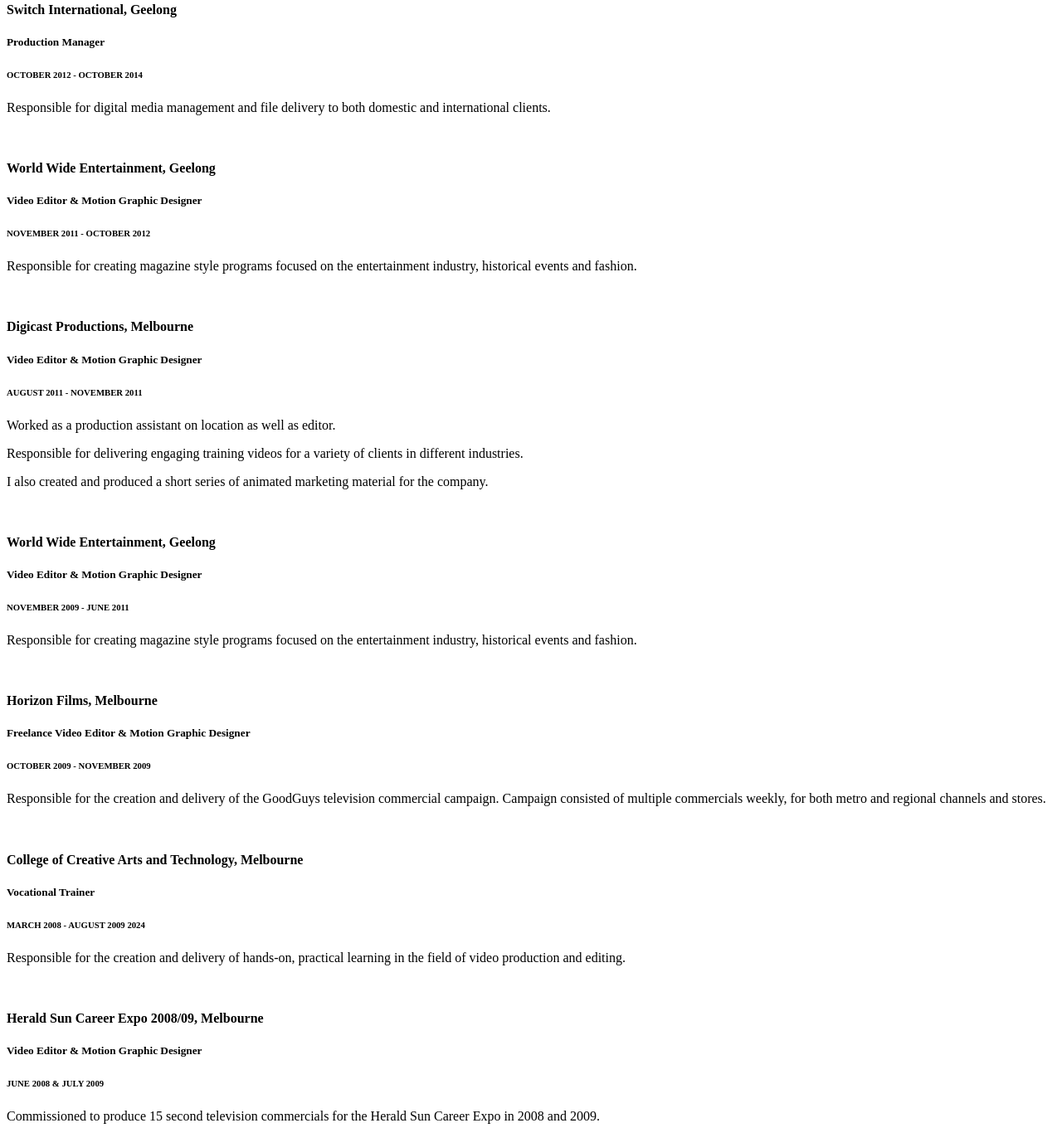
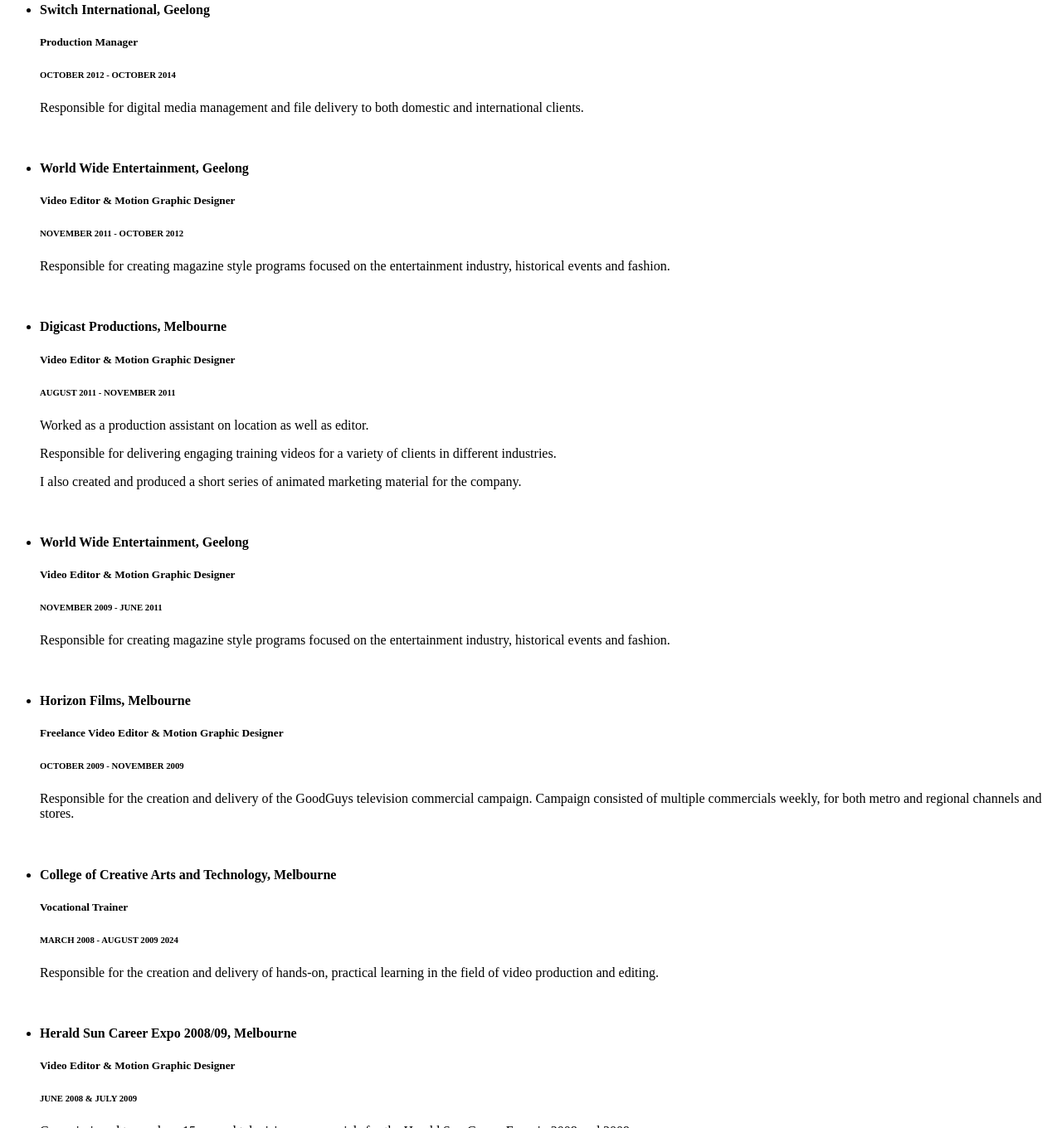
Before and after one commit to jakethemuss77/html-portfolio, a plain HTML site: page index.html in a window 1280 px wide. Shown: the part 1440-2800 px from the top of the page at 83% size. Drawn offline with Linux system fonts and the light colour scheme.

Commit message:
Update 13-08-24 V1.5

```diff
--- a/index.html
+++ b/index.html
@@ -65,76 +65,72 @@
         id="education">
         Education
     </h2>
-    <h4>JMC Academy, South Melbourne</h4>
+    <ul>
+    <li><h4>JMC Academy, South Melbourne</h4></li>
     <h5>Advanced Diploma Digital Film and Television Production.</h5>
     <h6>FEBRUARY 2003 - NOVEMBER 2004</h6>
+</ul>
 </div>
 <hr>
 <!--Work Experience Section-->
 <div>
 <h2 id="work_experience">Work Experience</h2>
-<h4>Inverleigh, South Melbourne</h4>
+<ul>
+<li><h4>Inverleigh, South Melbourne</h4></li>
 <h5>Senior Video Editor</h5>
 <h6>MARCH 2015 - JULY 2024</h6>
 <p>Responsible for the creation and delivery of 30 Minute, weekly sports programs for broadcast and online streaming.</p>
 <br>
-</div>
-<div>
-<h4>Reinvent your Career Expo, Melbourne</h4>
+
+<li><h4>Reinvent your Career Expo, Melbourne</h4></li>
 <h5>Video Editor & Motion Graphic Designer</h5>
 <h6>JUNE 2009 & JUNE 2015</h6>
 <p>Commissioned to produce 15 second television commercials for the 2015 Reinvent Your Career Expo.</p>
 <br>
-</div>
-<div>
-<h4>Switch International, Geelong</h4>
+
+<li><h4>Switch International, Geelong</h4></li>
 <h5>Production Manager</h5>
 <h6>OCTOBER 2012 - OCTOBER 2014</h6>
 <p>Responsible for digital media management and file delivery to both domestic and international clients.</p>
 <br>
-</div>
-<div>
-<h4>World Wide Entertainment, Geelong</h4>
+
+<li><h4>World Wide Entertainment, Geelong</h4></li>
 <h5>Video Editor & Motion Graphic Designer</h5>
 <h6>NOVEMBER 2011 - OCTOBER 2012</h6>
 <p>Responsible for creating magazine style programs focused on the entertainment industry, historical events and fashion.</p>
 <br>
-</div>
-<div>
-<h4>Digicast Productions, Melbourne</h4>
+
+<li><h4>Digicast Productions, Melbourne</h4></li>
 <h5>Video Editor & Motion Graphic Designer</h5>
 <h6>AUGUST 2011 - NOVEMBER 2011</h6>
 <p>Worked as a production assistant on location as well as editor.</p>
 <p>Responsible for delivering engaging training videos for a variety of clients in different industries.</p>
 <p>I also created and produced a short series of animated marketing material for the company.</p>
 <br>
-</div>
-<div>
-<h4>World Wide Entertainment, Geelong</h4>
+
+<li><h4>World Wide Entertainment, Geelong</h4></li>
 <h5>Video Editor & Motion Graphic Designer</h5>
 <h6>NOVEMBER 2009 - JUNE 2011</h6>
 <p>Responsible for creating magazine style programs focused on the entertainment industry, historical events and fashion.</p>
 <br>
-</div>
-<div>
-<h4>Horizon Films, Melbourne</h4>
+
+<li><h4>Horizon Films, Melbourne</h4></li>
 <h5>Freelance Video Editor & Motion Graphic Designer</h5>
 <h6>OCTOBER 2009 - NOVEMBER 2009</h6>
 <p>Responsible for the creation and delivery of the GoodGuys television commercial campaign. Campaign consisted of multiple commercials weekly, for both metro and regional channels and stores.</p>
 <br>
-</div>
-<div>
-<h4>College of Creative Arts and Technology, Melbourne</h4>
+
+<li><h4>College of Creative Arts and Technology, Melbourne</h4></li>
 <h5>Vocational Trainer</h5>
 <h6>MARCH 2008 - AUGUST 2009 2024</h6>
 <p>Responsible for the creation and delivery of hands-on, practical learning in the field of video production and editing.</p>
 <br>
-</div>
-<div>
-<h4>Herald Sun Career Expo 2008/09, Melbourne</h4>
+
+<li><h4>Herald Sun Career Expo 2008/09, Melbourne</h4></li>
 <h5>Video Editor & Motion Graphic Designer</h5>
 <h6>JUNE 2008 & JULY 2009</h6>
 <p>Commissioned to produce 15 second television commercials for the Herald Sun Career Expo in 2008 and 2009.</p>
+</ul>
 </div>
 <hr/>
 <!--Skills Section-->
```
